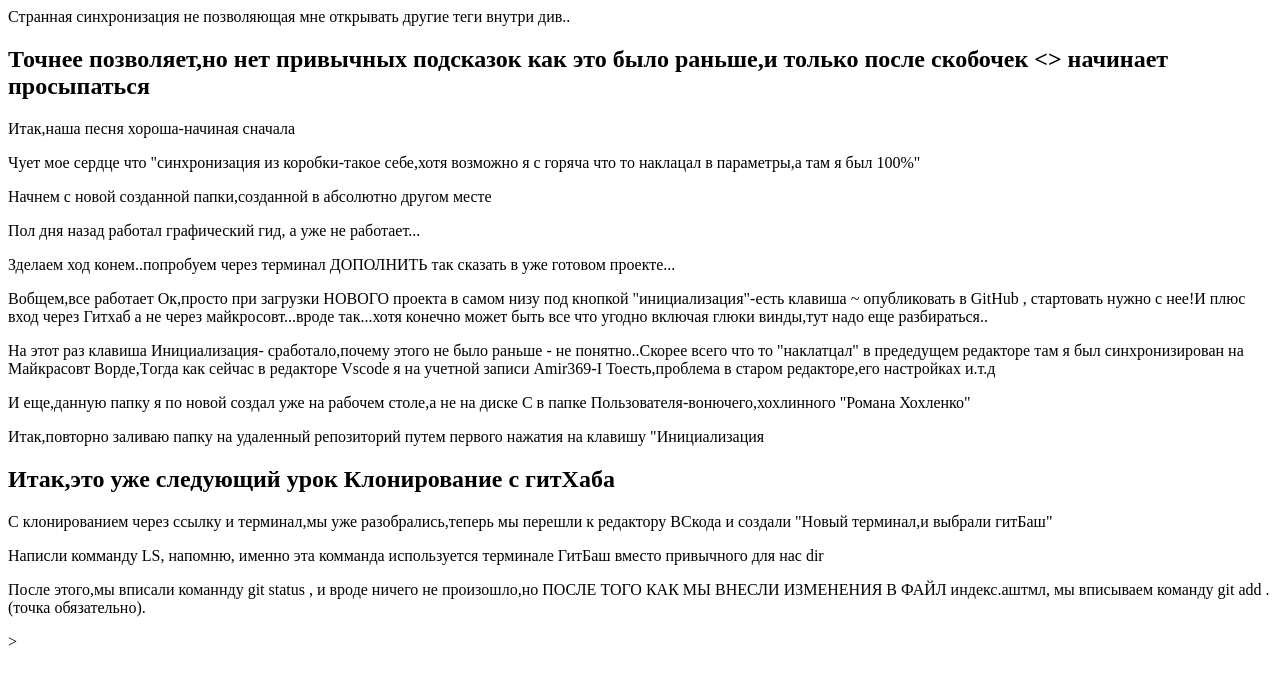
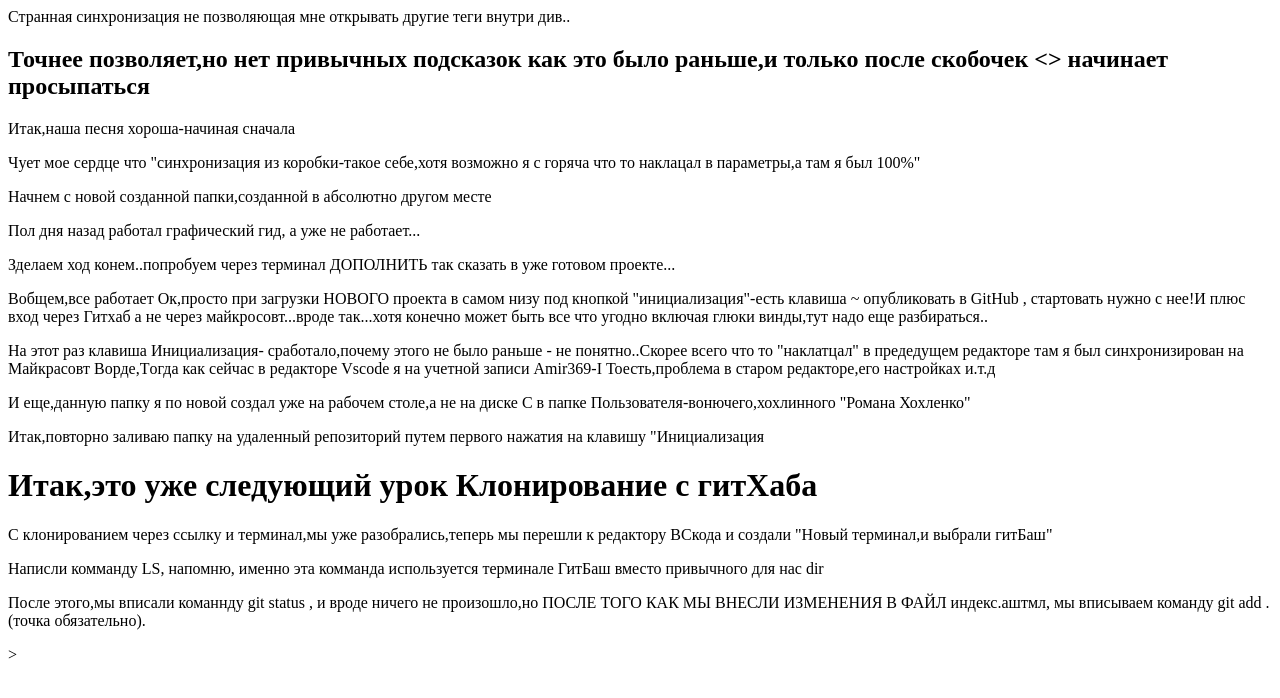
Before and after one commit to Amir369-I/grafik, a plain HTML site: page grafik_2/index.html in a window 1280 px wide. Drawn offline with Linux system fonts and the light colour scheme.

Commit message:
Следующий урок-КЛОНИРОВАНИЕ КОДА gitHub

```diff
--- a/grafik_2/index.html
+++ b/grafik_2/index.html
@@ -28,7 +28,7 @@
     </p>
     <p>Итак,повторно заливаю папку на удаленный репозиторий путем первого нажатия на клавишу "Инициализация</p>
 
-<h2>Итак,это уже следующий урок Клонирование с гитХаба</h2>
+<h1>Итак,это уже следующий урок Клонирование с гитХаба</h1>
 <p>С клонированием через ссылку и терминал,мы уже разобрались,теперь мы перешли к редактору ВСкода и создали
     "Новый терминал,и выбрали гитБаш"
 </p>
```
